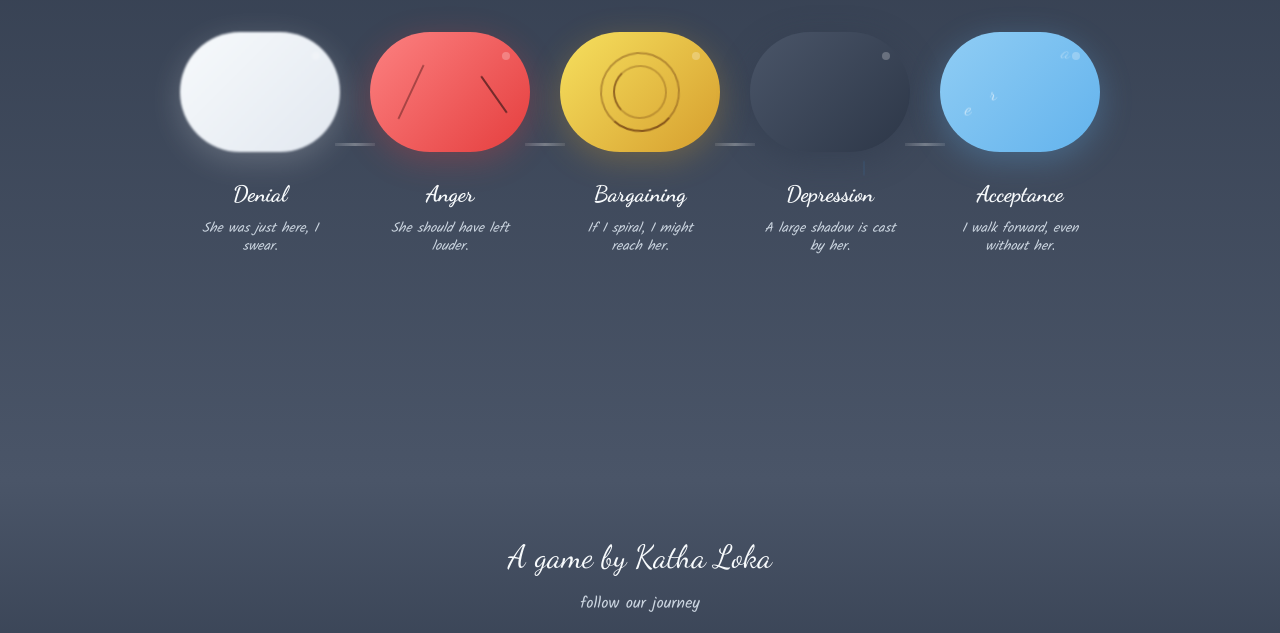
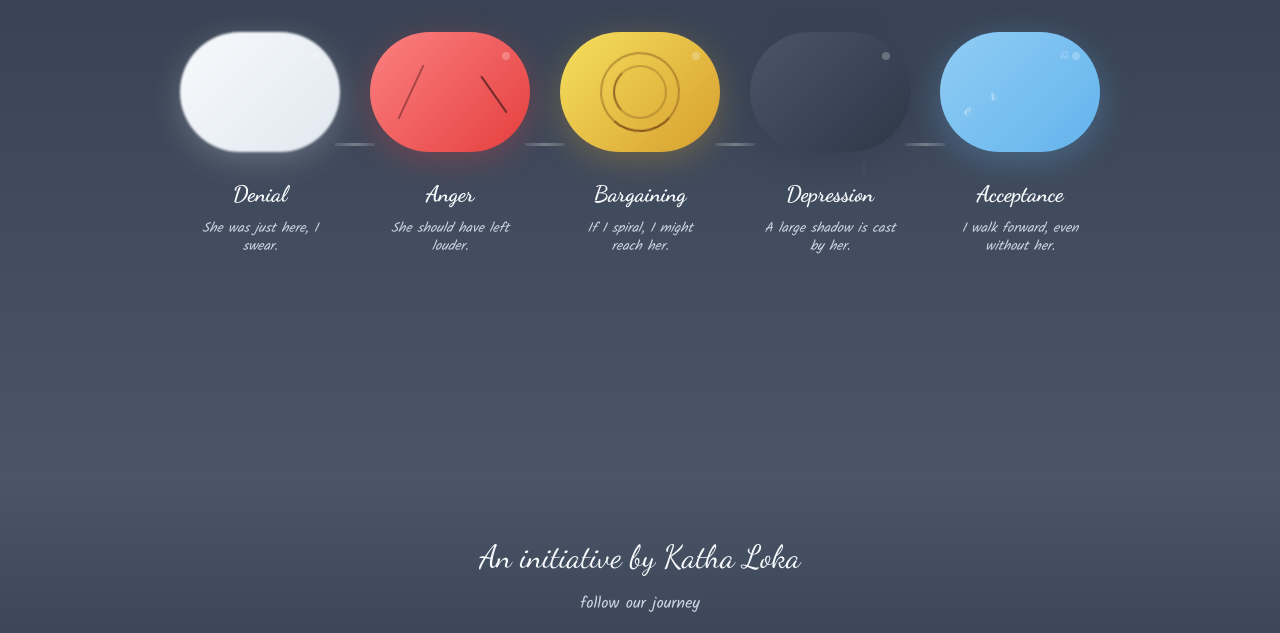
Before and after one commit to theKaushaki/project-n, a website built with Vite: page index.html in a window 1280 px wide. Shown: the part 1920-2553 px from the top of the page. Built offline with nearby package versions, Linux system fonts and the light colour scheme.

Commit message:
tidied up a few things

```diff
--- a/index.html
+++ b/index.html
@@ -140,7 +140,7 @@
         <section class="footer-section">
             <div class="footer-content">
                 <div class="studio-info">
-                    <p class="studio-name">A game by Katha Loka</p>
+                    <p class="studio-name">An initiative by Katha Loka</p>
                     <p class="follow-text">follow our journey</p>
                 </div>
                 <div class="social-links">
```
